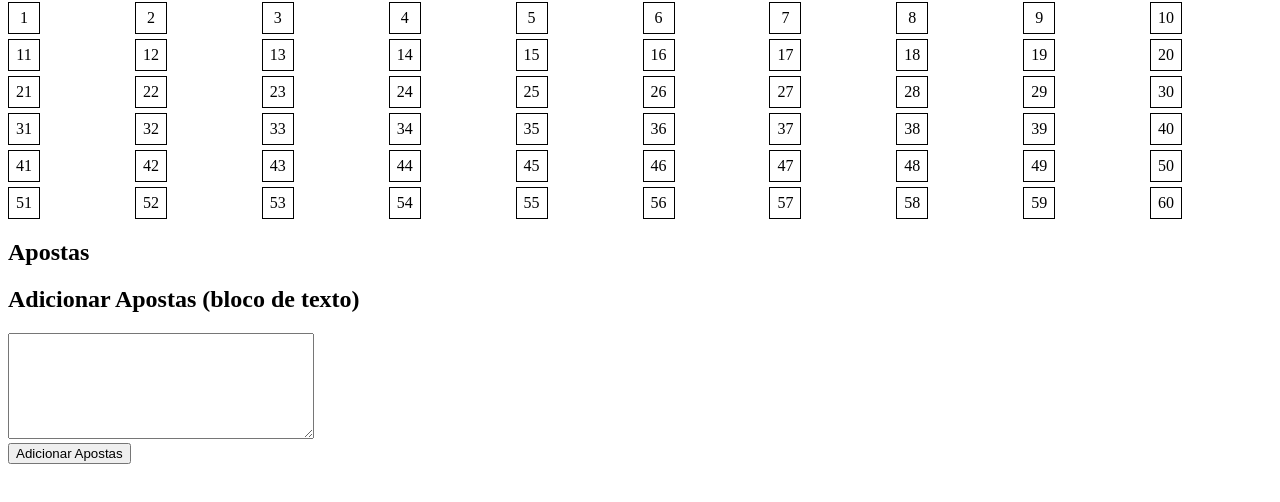
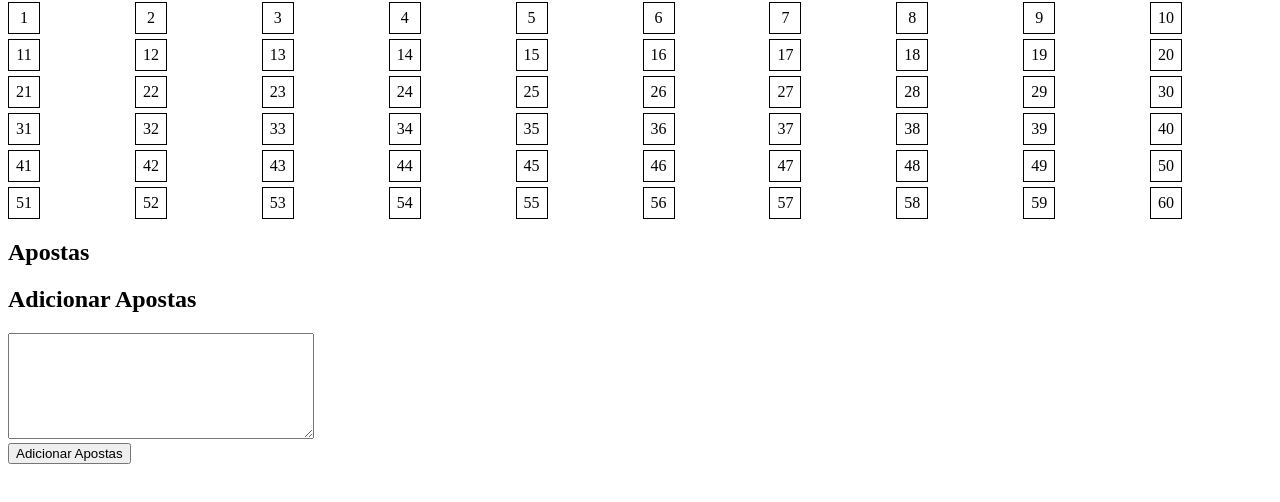
Before and after one commit to fgoncalvesaf/mega-sena, a plain HTML site: page index.html in a window 1280 px wide. Shown: the part 78-580 px from the top of the page. Drawn offline with Linux system fonts and the light colour scheme.

Commit message:
removendo texto desnecessário

```diff
--- a/index.html
+++ b/index.html
@@ -42,7 +42,7 @@
 <div id="apostas">
 </div>
 
-<h2>Adicionar Apostas (bloco de texto)</h2>
+<h2>Adicionar Apostas</h2>
 <textarea id="blocoApostas"></textarea><br>
 <button type="button" onclick="adicionarApostasPorBloco()">Adicionar Apostas</button>
 
```
